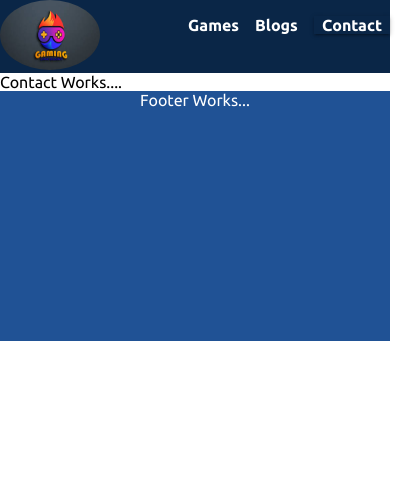
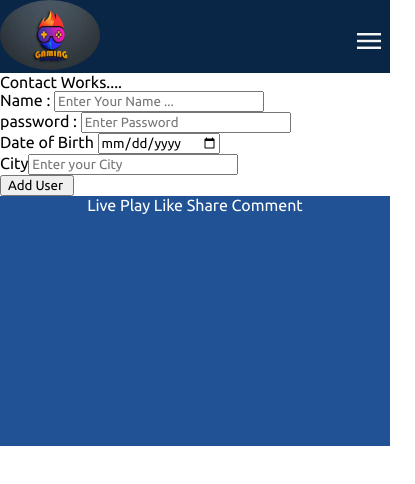
Before and after one commit to KadimiJeevan800/talk-it, a React (Create React App) app: page /contact in a window 390 px wide. Shown: the top 484 px of the page, 415 px wide, since content can reach past the window. Built offline with nearby package versions, Linux system fonts and the light colour scheme.

Commit message:
Added mobile menu to the site

```diff
--- a/src/App.css
+++ b/src/App.css
@@ -96,7 +96,7 @@
   left: 0;
   opacity: 0;
   text-align: center;
-  top: 0;
+  top: 50px;
   visibility: hidden;
   z-index: -99999;
 }
@@ -116,12 +116,12 @@
 }
 
 .dropdown-menu a:hover {
-  background: #ba68c8;
+  background: #205295;
   color: #fff;
 }
 
 .dropdown:hover .dropdown-menu {
-  background: #7b1fa2;
+  background: #205295;
   opacity: 1;
   visibility: visible;
   /* top: 100%; */
--- a/src/components/Footer.js
+++ b/src/components/Footer.js
@@ -3,7 +3,7 @@ import React from 'react'
 export default function footer() {
   return (
     <div className='footer'>
-      Footer Works...
+      Live Play Like Share Comment
     </div>
   )
 }
--- a/src/components/Header.js
+++ b/src/components/Header.js
@@ -4,13 +4,25 @@ import '../App.css';
 import './style.scss';
 import logo from '../images/logo.jpg';
 export default function header() {
+  function menu()
+  {
+    var x = document.getElementById("mobile-m");
+
+    if (x.style.display === "block") {
+      x.style.display = "none";
+      document.getElementById('menu-icon').innerText="menu";
+    } else {
+      x.style.display = "block";
+      document.getElementById('menu-icon').innerText="close";
+    }
+  }
   return (
     <div className='header'>
     <div className='logo'>
       <Link to="/"><img src={logo} width="100px" height="70px"/></Link>
     </div>
-    <nav>
-        <ul >
+    <nav className='site-navbar'>
+        <ul className='desktop-menu'>
           <li>
             <Link to="/games" className='hov'>Games</Link>
           </li>
@@ -27,6 +39,16 @@ export default function header() {
             </ul>
           </li>
         </ul>
+        <div className='menu-icon  hov' onClick={()=>(menu())}>
+          <span class="material-symbols-outlined " id='menu-icon' >
+            menu
+          </span>
+        </div>
+        <ul className='mobile-menu' id='mobile-m'>
+          <li>  <Link to="/games" className='hov'>Games</Link></li>
+          <li>  <Link to="/blogs" className='hov'>Blogs</Link></li>
+          <li>   <Link to="/contact" className='hov'>Contact</Link></li>
+        </ul>
       </nav>
     </div>
   )
--- a/src/components/style.scss
+++ b/src/components/style.scss
@@ -4,7 +4,16 @@ header
     top: 0;
     z-index: 2;
 }
-
+#menu-icon
+{
+    color: whitesmoke;
+    cursor: pointer;
+    font-size: xx-large;
+}
+#menu-icon:hover
+{
+    color: darkgoldenrod;
+}
 
 nav{
     ul
@@ -42,3 +51,48 @@ footer{
     background-color: #205295;
     color: white;
 }
+
+.mobile-menu{
+    display: none;
+}
+.menu-icon
+{
+    display: none;
+}
+.site-navbar
+{
+    position: relative;
+}
+
+@media screen and (max-width:992px) {
+    .menu-icon
+    {
+        display: block;
+        position: absolute;
+        right: 5px;
+        top: 25px;
+        float: right;
+        font-size: xx-large;
+    }
+    .mobile-menu
+    {
+        position: absolute;
+        top: 58px;
+        right: 0px;
+        background-color: #0046a0;
+        padding: 40px 80px;
+        li
+        {
+            padding: 10px 0px;
+            a
+            {
+                font-size: 18px;
+            }
+        }
+    }
+
+    .desktop-menu
+    {
+        display: none;
+    }
+}
--- a/src/games/Puzzle.js
+++ b/src/games/Puzzle.js
@@ -30,6 +30,7 @@ export default function Puzzle() {
 
   function game()
   {
+    // window.location.reload(false)
     document.getElementById('text').innerText="Play";
     var card = document.getElementById('card0');
     var card1 = document.getElementById('card1');
@@ -52,7 +53,8 @@ export default function Puzzle() {
     document.getElementById('c'+rand).innerHTML=`<img src=${ironman} width="100px" height="100px" />`;
   }
   // game();
-  // setTimeout(game(),1000);
+  setTimeout(()=>(game()),1000);
+  // await sleep(3000);
   return (
     <div style={{textAlign:"center"}}>
       {
--- a/src/pages/Blogs.js
+++ b/src/pages/Blogs.js
@@ -74,6 +74,11 @@ export default function Blogs() {
     function fncomment(id)
     {
         var data=document.getElementById('cmt-inp'+id).value;
+        if(data==='')
+        {
+            alert("Please provide data..");
+            return;
+        }
         console.log(data)
         dispatch(comment({ id: id, cmts: data }));
         document.getElementById('chat-box'+id).style.display="none";
@@ -137,7 +142,7 @@ export default function Blogs() {
                                 </div>
                                 {/* <span> {data.pid}</span> */}
                                 <span> {data.msg}</span>
-                                <span className='post-reactiions' style={{ display: "grid", gridTemplateColumns: "auto auto auto", padding: "10px" }}>
+                                <span className='post-reactions' style={{ display: "grid", gridTemplateColumns: "auto auto auto", padding: "10px" }}>
 
                                     <div>
                                         {data.like}
@@ -159,7 +164,7 @@ export default function Blogs() {
                                             </span>
                                             <span>
                                                 <span class="material-symbols-outlined button" style={{cursor:"pointer"}} onClick={()=>(fncomment(data.pid))}>
-                                                    chat_paste_go
+                                                chevron_right
                                                 </span>
                                             </span>
 
@@ -175,7 +180,7 @@ export default function Blogs() {
                                 </span>
                             </div>
                             <div style={{backgroundColor:"lightgoldenrodyellow",paddingLeft:"10px",border:"1px solid black",borderRadius:"10px"}}>
-                            Comments : &nbsp;
+                            Replies : &nbsp;
                             {
                             data.comments.map(item=>
                                 {
--- a/src/pages/Contact.js
+++ b/src/pages/Contact.js
@@ -1,5 +1,5 @@
 import React from 'react'
-
+import './pstyle.scss';
 export default function Contact() {
     const mapStyles = {
         width: '100%',
@@ -9,6 +9,26 @@ export default function Contact() {
     <div className='Contact-page'>
       Contact Works....
 
+      <form>
+        <div>
+            <label >Name : </label>
+            <input type="text" required placeholder='Enter Your Name ...' />
+        </div>
+        <div>
+            <label>password : </label>
+            <input type="text" required placeholder='Enter Password' />
+        </div>
+        <div>
+            <label >Date of Birth </label>
+            <input type="date" />
+        </div>
+        <div>
+          <label>City</label>
+          <input type="text" placeholder='Enter your City ' />
+        </div>
+        <input type="submit" value="Add User " />
+      </form>
+
     </div>
   )
 }
--- a/src/pages/Home.js
+++ b/src/pages/Home.js
@@ -33,18 +33,18 @@ export default function Home() {
       <img src={iron_man}  style={{WebkitBoxReflect:"right"}} alt="iron man"/>
 
 
-      <div className='road ' id='road ' style={{width:"100%",height:"190px",background:"black",border:"2px solid antiquewhite"}}>
+      <div className='road ' id='road ' style={{width:"100%",height:"auto",background:"black",border:"2px solid antiquewhite"}}>
       <marquee style={{color:"white"}} scrollamount="10">
         <img src={car3} width="50px" style={{borderRadius:"20px"}} height="30px" alt='cars' />
       </marquee>
-      <span style={{color:"white"}}>- - - - - - - - - - - - - - - - -  - - - - - - - - - - - - - - - - - - - - - - - - - - - - - - - - - - - - - - - - - - - - - - - - - - - - - - - - - - - - - - - - - - - - - - - - - - - - - - - - - - - - - - - - - - - - - </span>
+      <span style={{color:"white",borderRight:"3px solid white"}}>- - - - - - - - - - - - - - - - -  - - - - - - - - - - - - - - - - - - - - - - - - - - - - - - - - - - - - - - - - - - - - - - - - - - - - - - - - - - - - - - - - - - - - - - - - - - - - - - - - - - - - - - - - - - - - - </span>
       <marquee style={{color:"white",borderBottom:"3px solid white"}} scrollamount="40">
         <img src={car4} width="50px" style={{borderRadius:"20px"}} height="30px"  alt='cars'/>
       </marquee>
       <marquee style={{color:"white"}} direction="right">
       <img src={car1} width="50px" style={{borderRadius:"20px"}} height="30px" alt='cars' />
       </marquee>
-      <span style={{color:"white"}}>- - - - - - - - - - - - - - - - -  - - - - - - - - - - - - - - - - - - - - - - - - - - - - - - - - - - - - - - - - - - - - - - - - - - - - - - - - - - - - - - - - - - - - - - - - - - - - - - - - - - - - - - - - - - - - - </span>
+      <span style={{color:"white",borderRight:"3px solid white"}}>- - - - - - - - - - - - - - - - -  - - - - - - - - - - - - - - - - - - - - - - - - - - - - - - - - - - - - - - - - - - - - - - - - - - - - - - - - - - - - - - - - - - - - - - - - - - - - - - - - - - - - - - - - - - - - - </span>
       <marquee style={{color:"white"}} direction="right" scrollamount="20">
       <img src={car2} width="50px" style={{borderRadius:"20px"}} height="30px" alt='cars' />
       </marquee>
--- a/src/pages/pstyle.scss
+++ b/src/pages/pstyle.scss
@@ -148,6 +148,15 @@
     }
 }
 
+form
+{
+    input [type=text]
+{
+    padding: 10px;
+    margin:10px 0px;
+}
+}
+
 @media screen and (max-width:992px) {
     .games
     {
```
